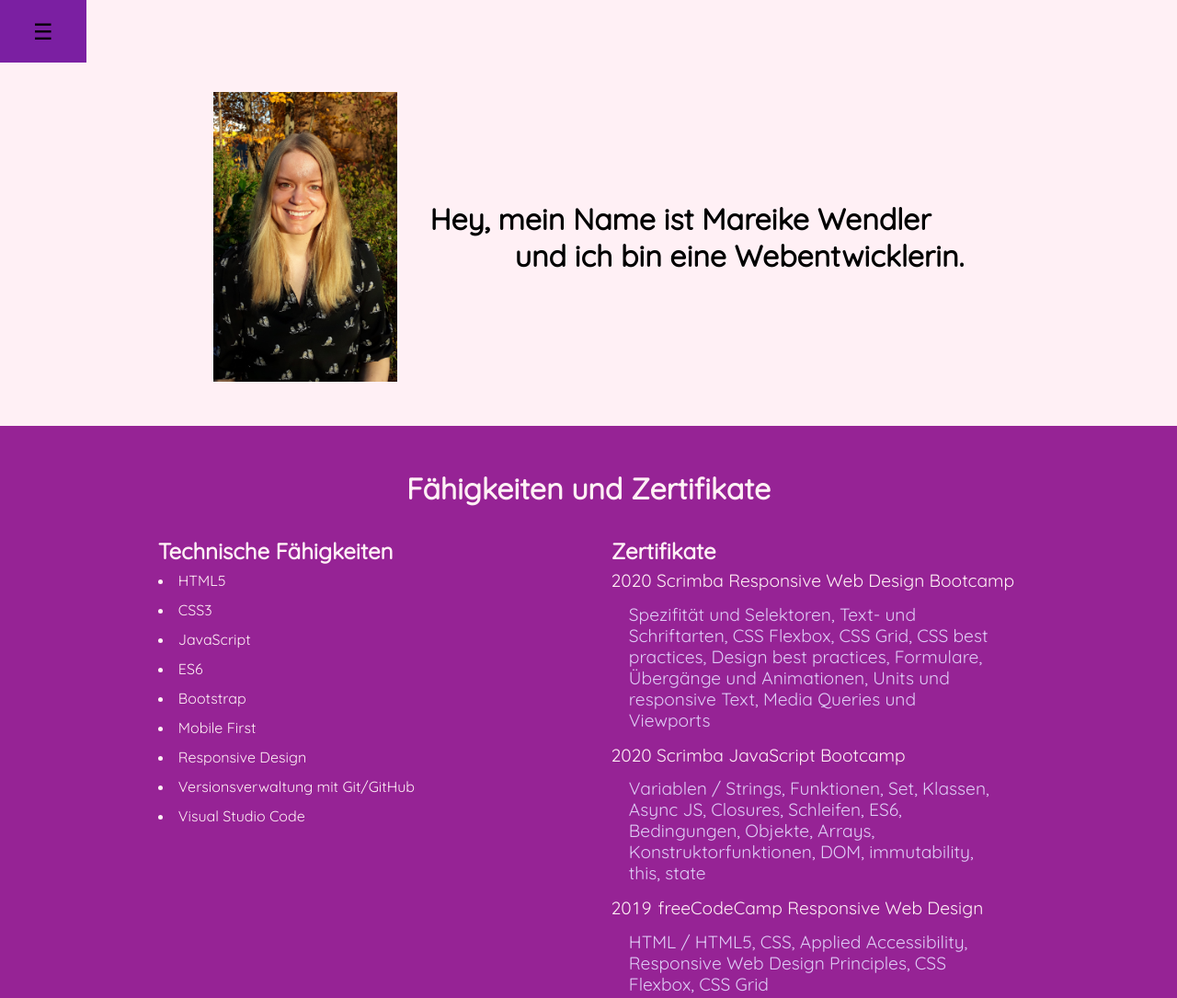
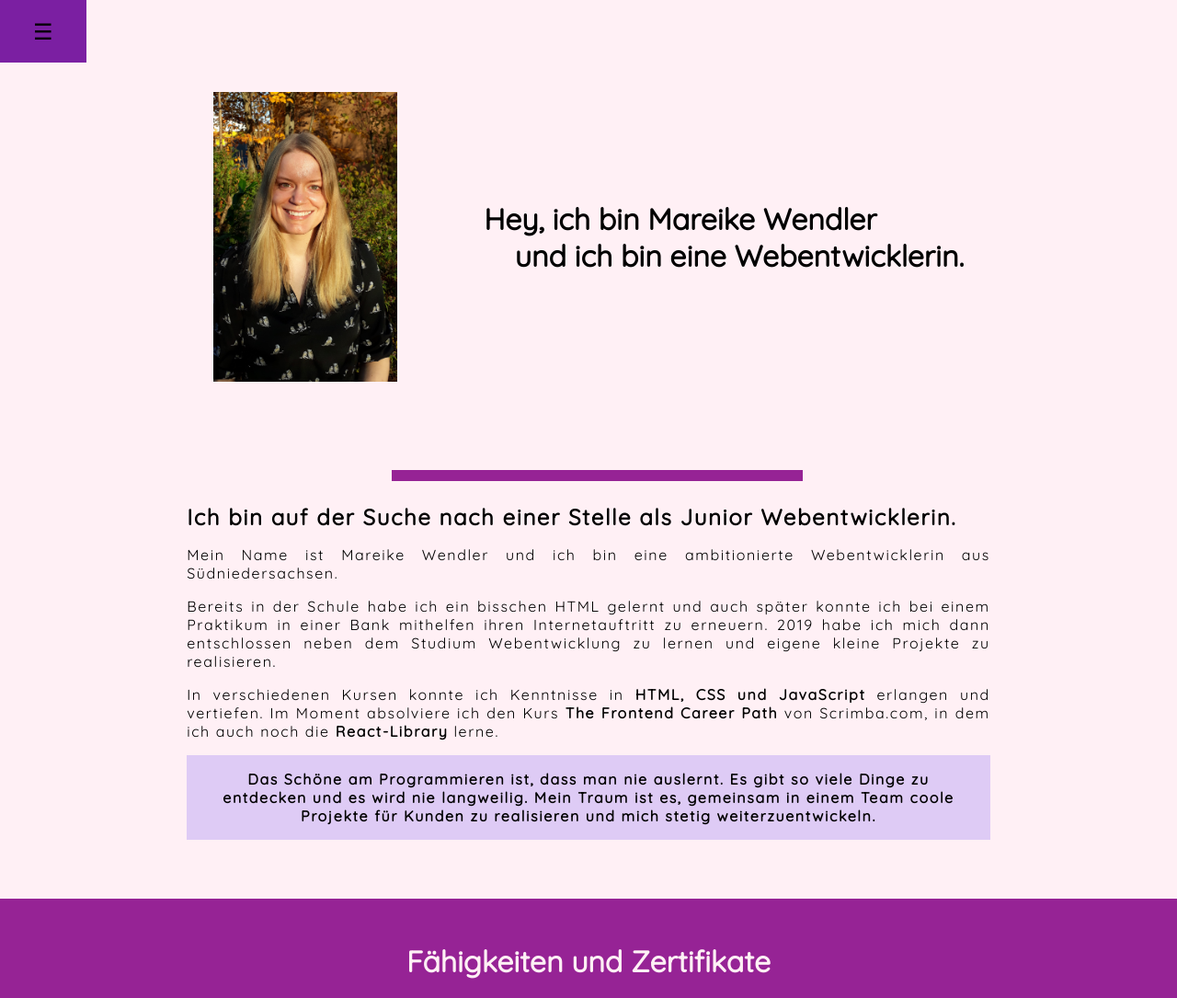
Before and after one commit to MareikeW/portfolio, a plain HTML site: page index.html in a window 1280 px wide. Shown: the top 1085 px of the page at 92% size. Drawn offline with Linux system fonts and the light colour scheme.

Commit message:
Section Über hinzugefügt

```diff
--- a/index.html
+++ b/index.html
@@ -17,7 +17,7 @@
     <nav class="nav">
       <button class="nav--toggle" id="nav--close">&#9776;</button>
       <ul class="nav__container">
-        <a href="#intro" class="nav__link"><li class="nav__item">Startseite</li></a>
+        <a href="#intro" class="nav__link"><li class="nav__item">Über</li></a>
         <a href="#background" class="nav__link"><li class="nav__item">Fähigkeiten und Zertifikate</li></a>
         <a href="#projects" class="nav__link"><li class="nav__item">Projekte</li></a>
         <a href="#contact-me" class="nav__link"><li class="nav__item">Kontakt</li></a>
@@ -27,8 +27,23 @@
 
   <!--Introduction-->
   <section class="intro__section" id="intro">
-    <h1 class="intro__heading">Hey, mein Name ist Mareike Wendler <span id="zeilenumbruch">und ich bin eine Webentwicklerin.</span></h1>
+    <h1 class="intro__heading">Hey, ich bin Mareike Wendler <span id="zeilenumbruch">und ich bin eine Webentwicklerin.</span></h1>
     <img src="..\img\pic_of_me.jpg" alt="Picture of me." class="picture">
+  </section>
+
+  <section class="about__section" id="about">
+    <div class="about">
+    <h2 class="about__heading">Ich bin auf der Suche nach einer Stelle als Junior Webentwicklerin.</span></h2>
+    <p>Mein Name ist Mareike Wendler und ich bin eine ambitionierte Webentwicklerin aus Südniedersachsen.</p>
+
+    <p>Bereits in der Schule habe ich ein bisschen HTML gelernt und auch später konnte ich bei einem Praktikum in einer Bank mithelfen ihren Internetauftritt zu erneuern.
+      2019 habe ich mich dann entschlossen neben dem Studium Webentwicklung zu lernen und eigene kleine Projekte zu realisieren.</p>
+
+    <p>In verschiedenen Kursen konnte ich Kenntnisse in <b>HTML, CSS und JavaScript</b> erlangen und vertiefen.
+      Im Moment absolviere ich den Kurs <b>The Frontend Career Path</b> von Scrimba.com, in dem ich auch noch die <b>React-Library</b> lerne.</p>
+
+    <p class="box-style"><strong>Das Schöne am Programmieren ist, dass man nie auslernt. Es gibt so viele Dinge zu entdecken und es wird nie langweilig. Mein Traum ist es, gemeinsam in einem Team coole Projekte für Kunden zu realisieren und mich stetig weiterzuentwickeln.</strong></p>
+    </div>
   </section>
 
   <!--Technical Skills and Certificates-->
@@ -143,7 +158,7 @@
 
   <!--Footer-->
   <footer class="footer">
-    <p>Copyright &copy; 2020 Mareike Wendler</p>
+    <p>Copyright &copy; 2021 Mareike Wendler</p>
     <a href="https://icons8.com/icon/20909/html-5" target="_blank">Alle icons von <span>Icons8</span></a>
   </footer>
 
--- a/mainpage.css
+++ b/mainpage.css
@@ -135,6 +135,52 @@ section {
   }
 }
 
+.about {
+  text-align: justify;
+  letter-spacing: 0.1em;
+}
+
+/* About */
+.about p {
+  font-size: 1em;
+  margin: 1em 1.2em;
+}
+
+.about__heading:before {
+  content: '';
+  display: block;
+  border-bottom:rgb(150, 35, 149) solid 0.5em;
+  width: 50%;
+  margin: 0 auto 1em auto;
+}
+
+.about__heading {
+  text-align: center;
+}
+
+.box-style {
+  background-color: rgb(222, 203, 245);
+  text-align: center;
+  padding: 1em 1.2em;
+}
+
+@media (min-width: 600px) {
+  .about {
+    margin: 0 2em;
+  }
+}
+
+@media (min-width: 1000px) {
+  .about {
+    margin: 0 10em;
+  }
+
+  .about__heading {
+    text-align: left;
+    margin-left: 0.8em;
+  }
+}
+
 /* Background */
 .background__section {
   background-color: var(--violet);
@@ -154,6 +200,7 @@ section {
 
 .background-list {
   list-style-position: inside;
+  font-weight: 800;
 }
 
 #yearspacing {
@@ -176,6 +223,7 @@ section {
       flex-direction: row;
       justify-content: space-around;
     }
+
 
     .background {
       width: 45%;
```
